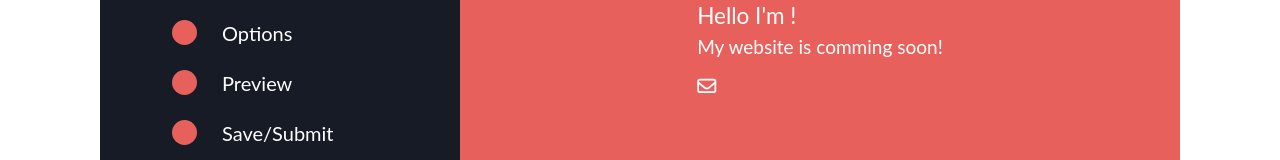
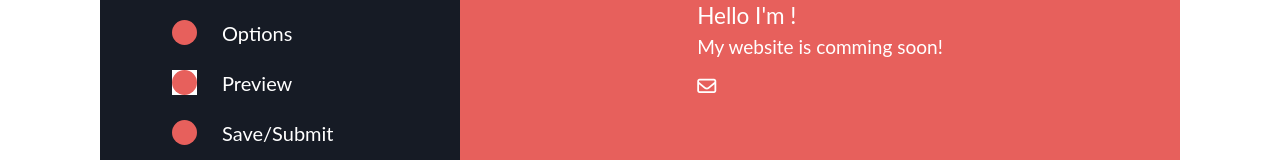
Before and after one commit to EdwardMaxMarieAnna/frontEndDeveloperComingSoon, a React (Create React App) app: page /preview in a window 1280 px wide. Shown: the part 290-450 px from the top of the page. Built offline with nearby package versions, Linux system fonts and the light colour scheme; no server answers.

Commit message:
nav links are working, just need to style

```diff
--- a/src/components/header/Header.js
+++ b/src/components/header/Header.js
@@ -1,6 +1,6 @@
 import React from 'react';
 import logo from '../../assets/logo.png'
-import { BrowserRouter as NavLink } from "react-router-dom";
+import { NavLink } from "react-router-dom";
 
 function Header() {
     return (
@@ -12,31 +12,40 @@ function Header() {
             <div className="sectionContainer">
                 <ul>
                     <li>
-                        <div className="sectionBubble"></div>
                     <NavLink to="/about"
                         activeStyle={{
-                            display: "none"
+                            background: "white"
                         }}>
+                        <div className="sectionBubble"></div>
+                    </NavLink>
                         <p>Your Information</p>
-                    </NavLink>
                     </li>
                     <li>
-                    <NavLink to="/styles">
+                    <NavLink to="/styles"
+                            activeStyle={{
+                                background: "white"
+                            }}>
                         <div className="sectionBubble"></div>
+                    </NavLink>
                         <p>Options</p>
-                    </NavLink>
                     </li>
                     <li>
-                    <NavLink to="/preview">
+                    <NavLink to="/preview"
+                            activeStyle={{
+                                background: "white"
+                            }}>
                         <div className="sectionBubble"></div>
+                    </NavLink>
                         <p>Preview</p>
-                    </NavLink>
                     </li>
                     <li>
-                    <NavLink to="/codeCopy">
+                    <NavLink to="/codeCopy"
+                            activeStyle={{
+                                background: "white"
+                            }}>
                         <div className="sectionBubble"></div>
+                    </NavLink>
                         <p>Save/Submit</p>
-                    </NavLink>
                     </li>
                 </ul>
 
```
